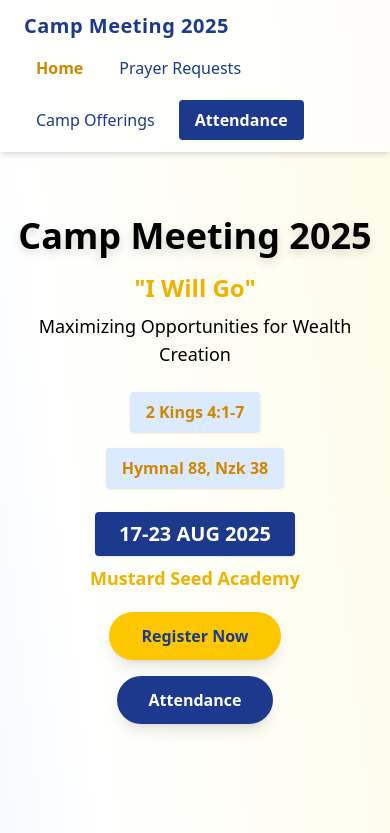
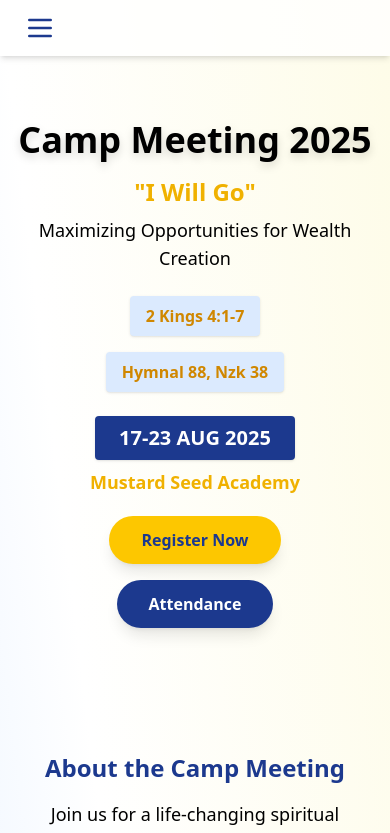
Before and after one commit to levirono/kabongwacamp2025, a Nuxt app: page / in a window 390 px wide. Shown: the top 833 px of the page. Built offline with nearby package versions, Linux system fonts and the light colour scheme.

Commit message:
added hamburger to the navbar

```diff
--- a/components/Navbar.vue
+++ b/components/Navbar.vue
@@ -1,16 +1,35 @@
 <template>
-    <nav class="bg-white/80 shadow-md py-3 px-6 flex flex-wrap items-center justify-between">
-      <!-- Logo / Title -->
-      <div class="text-xl font-extrabold text-blue-900 tracking-wide">
+    <nav class="bg-white/80 shadow-md py-3 px-6 flex items-center justify-between">
+      <!-- Logo / Title (hidden on mobile) -->
+      <div class="text-xl font-extrabold text-blue-900 tracking-wide hidden sm:block">
         Camp Meeting 2025
       </div>
 
-      <!-- Navigation Links -->
-      <div class="flex flex-wrap items-center gap-3 mt-2 sm:mt-0">
+      <!-- Hamburger for mobile -->
+      <button
+        @click="menuOpen = !menuOpen"
+        class="sm:hidden text-blue-900 focus:outline-none"
+        aria-label="Open menu"
+      >
+        <svg class="w-8 h-8" fill="none" stroke="currentColor" viewBox="0 0 24 24">
+          <path
+            stroke-linecap="round"
+            stroke-linejoin="round"
+            stroke-width="2"
+            d="M4 6h16M4 12h16M4 18h16"
+          />
+        </svg>
+      </button>
+
+      <!-- Navigation Links (desktop) -->
+      <div class="flex flex-wrap items-center gap-3 mt-2 sm:mt-0 hidden sm:flex">
         <NuxtLink
           to="/"
           class="px-3 py-2 rounded transition hover:bg-blue-100"
-          :class="{ 'text-yellow-600 font-bold': $route.path === '/', 'text-blue-900': $route.path !== '/' }"
+          :class="{
+            'text-yellow-600 font-bold': $route.path === '/',
+            'text-blue-900': $route.path !== '/',
+          }"
         >
           Home
         </NuxtLink>
@@ -18,7 +37,10 @@
         <NuxtLink
           to="/prayer-requests"
           class="px-3 py-2 rounded transition hover:bg-blue-100"
-          :class="{ 'text-yellow-600 font-bold': $route.path === '/prayer-requests', 'text-blue-900': $route.path !== '/prayer-requests' }"
+          :class="{
+            'text-yellow-600 font-bold': $route.path === '/prayer-requests',
+            'text-blue-900': $route.path !== '/prayer-requests',
+          }"
         >
           Prayer Requests
         </NuxtLink>
@@ -26,7 +48,10 @@
         <NuxtLink
           to="/camp-offerings"
           class="px-3 py-2 rounded transition hover:bg-blue-100"
-          :class="{ 'text-yellow-600 font-bold': $route.path === '/camp-offerings', 'text-blue-900': $route.path !== '/camp-offerings' }"
+          :class="{
+            'text-yellow-600 font-bold': $route.path === '/camp-offerings',
+            'text-blue-900': $route.path !== '/camp-offerings',
+          }"
         >
           Camp Offerings
         </NuxtLink>
@@ -39,9 +64,56 @@
           Attendance
         </button>
       </div>
+
+      <!-- Mobile Menu Dropdown -->
+      <div
+        v-if="menuOpen"
+        class="absolute top-16 left-0 w-full bg-white/95 shadow-lg flex flex-col items-center gap-3 py-4 sm:hidden z-50"
+      >
+        <NuxtLink
+          to="/"
+          class="px-3 py-2 rounded transition hover:bg-blue-100 w-full text-center"
+          :class="{
+            'text-yellow-600 font-bold': $route.path === '/',
+            'text-blue-900': $route.path !== '/',
+          }"
+          @click="menuOpen = false"
+        >
+          Home
+        </NuxtLink>
+        <NuxtLink
+          to="/prayer-requests"
+          class="px-3 py-2 rounded transition hover:bg-blue-100 w-full text-center"
+          :class="{
+            'text-yellow-600 font-bold': $route.path === '/prayer-requests',
+            'text-blue-900': $route.path !== '/prayer-requests',
+          }"
+          @click="menuOpen = false"
+        >
+          Prayer Requests
+        </NuxtLink>
+        <NuxtLink
+          to="/camp-offerings"
+          class="px-3 py-2 rounded transition hover:bg-blue-100 w-full text-center"
+          :class="{
+            'text-yellow-600 font-bold': $route.path === '/camp-offerings',
+            'text-blue-900': $route.path !== '/camp-offerings',
+          }"
+          @click="menuOpen = false"
+        >
+          Camp Offerings
+        </NuxtLink>
+        <button
+          @click="$emit('open-attendance'); menuOpen = false"
+          class="bg-blue-900 text-white px-4 py-2 rounded hover:bg-blue-700 transition font-semibold w-full"
+        >
+          Attendance
+        </button>
+      </div>
     </nav>
   </template>
 
   <script setup>
-  // No script needed unless you plan to handle logic
+  import { ref } from 'vue';
+  const menuOpen = ref(false);
   </script>
```
